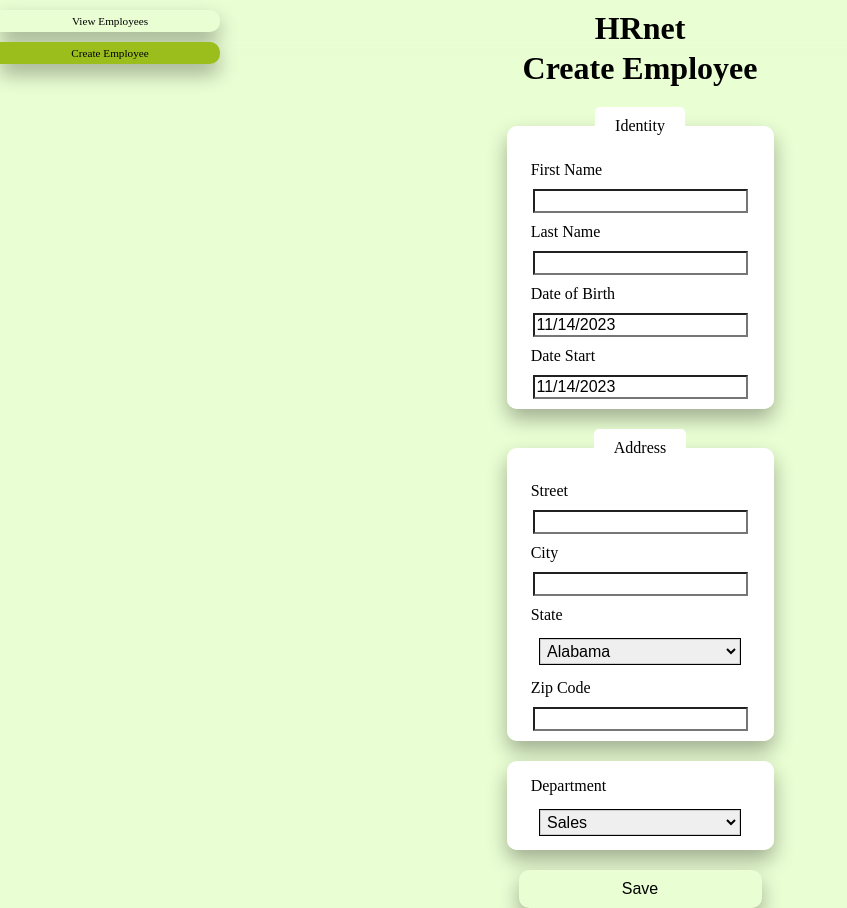
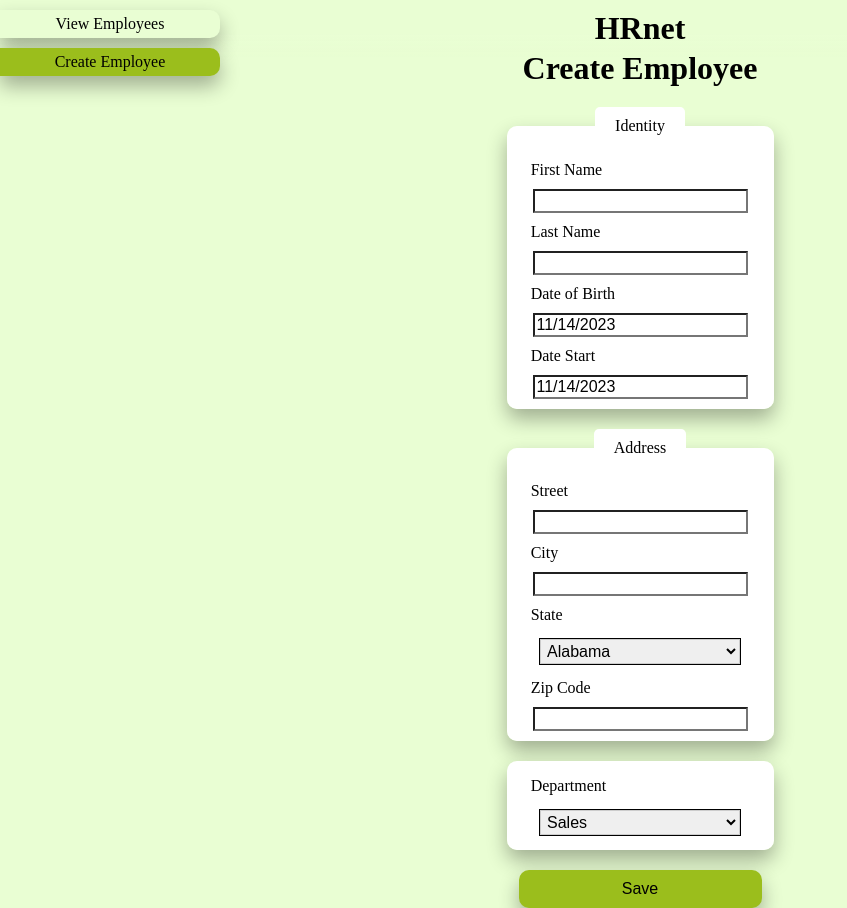
Before and after one commit to leen1515/hrnet, a React (Create React App) app in the folder hrnet/: page / in a window 1280 px wide. Shown: the whole page, without its empty margins (0-847 px from the left). Built offline with nearby package versions, Linux system fonts and the light colour scheme.

Commit message:
feat(): add alt

```diff
--- a/hrnet/src/components/CreateForm.jsx
+++ b/hrnet/src/components/CreateForm.jsx
@@ -92,7 +92,7 @@ const Button = styled.button`
     font-size: 1em;
     font-weight: 400;
     padding: 10px 20px;
-    background-color:#e9fed3;
+    background-color:#9bbe1c;
     border-radius: 10px;
     border:none;
     width:100%;
--- a/hrnet/src/components/Header.jsx
+++ b/hrnet/src/components/Header.jsx
@@ -21,7 +21,7 @@ const ContainLink = styled.div`
 
 const LinkStyle = styled(NavLink)`
     position:relative;
-    font-size: 0.7em;
+    font-size:1em;
     font-weight: 400;
     margin-top: 10px;
     padding: 5px 10px;
--- a/hrnet/src/index.js
+++ b/hrnet/src/index.js
@@ -2,14 +2,14 @@ import React from 'react';
 import ReactDOM from 'react-dom/client';
 import App from './App';
 import reportWebVitals from './reportWebVitals';
-import { BrowserRouter } from 'react-router-dom';
+import { HashRouter } from 'react-router-dom';
 
 const root = ReactDOM.createRoot(document.getElementById('root'));
 root.render(
   <React.StrictMode>
-    <BrowserRouter>
+    <HashRouter>
     <App />
-    </BrowserRouter>
+    </HashRouter>
   </React.StrictMode>
 );
 
--- a/hrnet/src/modules/modal/Modal.jsx
+++ b/hrnet/src/modules/modal/Modal.jsx
@@ -54,7 +54,7 @@ function Modal ({ isOpen, children, onClose }){
         <ModalBackdrop>
             <ModalBox>
                 {children}
-                <CloseButton onClick={onClose}><img src= {xMark} width="100%"/></CloseButton>
+                <CloseButton onClick={onClose}><img src= {xMark} width="100%" alt="close"/></CloseButton>
             </ModalBox>
         </ModalBackdrop>
     );
```
Also changed, not shown: hrnet/package.json (+7 -11 lines).
